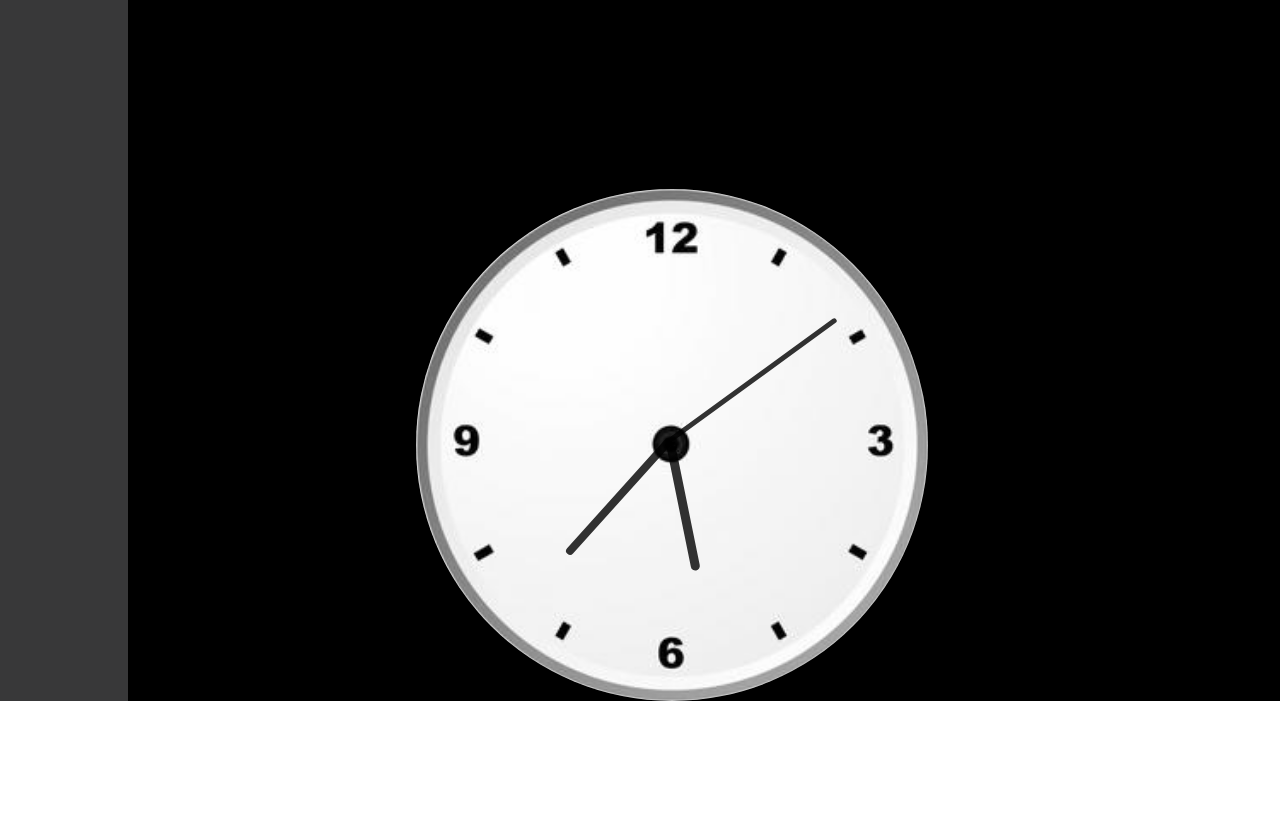
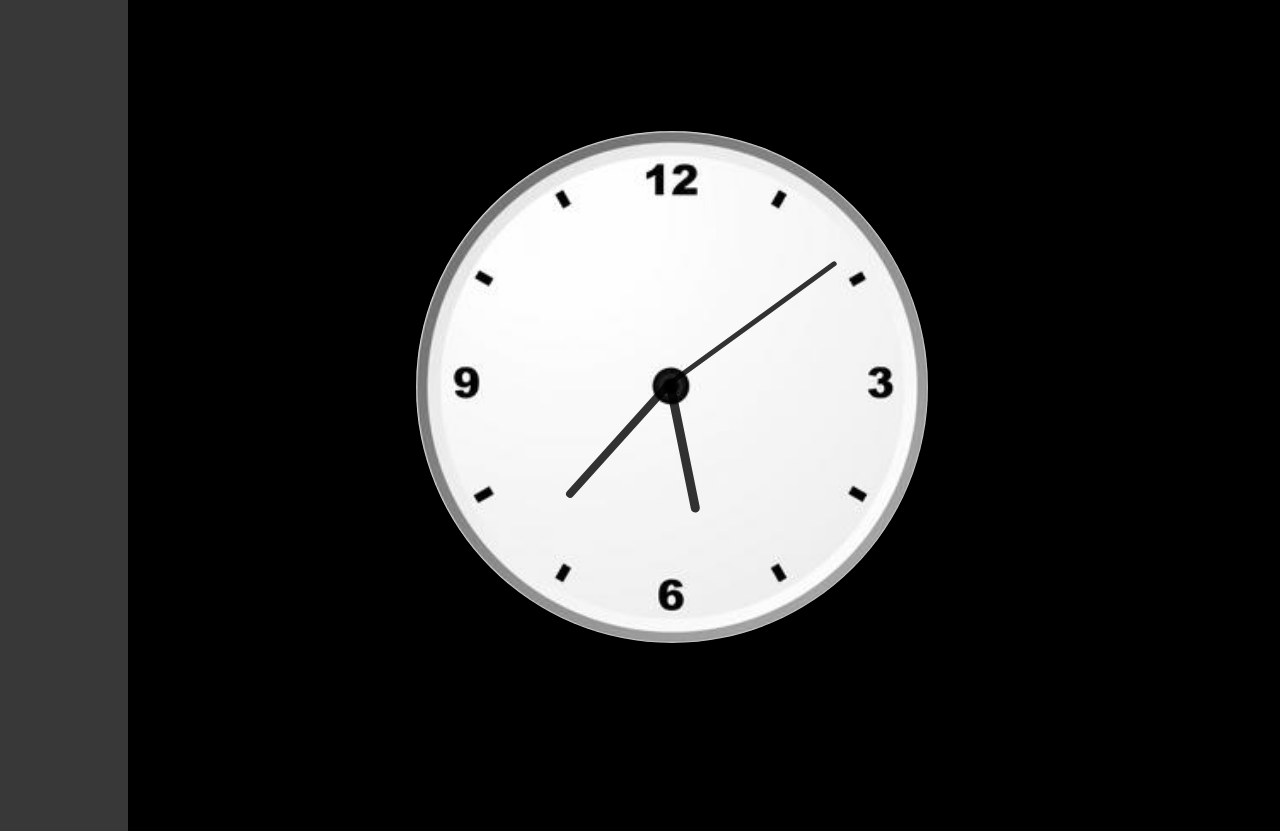
Before and after one commit to NavnathGunjal07/Alaram-Clock, a plain HTML site: page index.html in a window 1280 px wide. Shown: the part 1167-1998 px from the top of the page. Before the commit the page ends 1868 px from the top, so only its background shows below. Drawn offline with Linux system fonts and the light colour scheme.

Commit message:
Corrected Position of analog clock

```diff
--- a/style.css
+++ b/style.css
@@ -270,7 +270,7 @@ label {
     height: 680px;
 }
 #analog-clock-section{
-    /* height: 40px; */
+    height: 700px;
 
 }
 #ringtone{
@@ -379,7 +379,6 @@ table {
 
 #clockContainer {
     position: relative;
-    margin-top:5%;
     margin-left:25%;
     height: 40vw;
     border-radius:50%;
```
